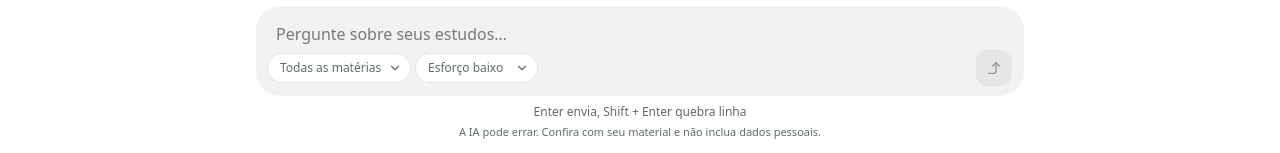
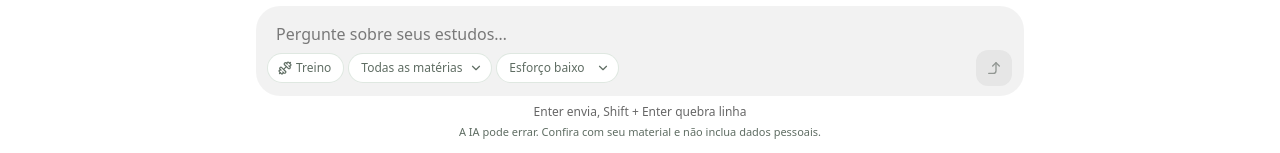
Before and after one commit to miguelvzs/assistente-estudos, a React (Vite) app: page / in a window 1280 px wide. Shown: the part 644-797 px from the top of the page. Built offline with nearby package versions, Linux system fonts and the light colour scheme.

Commit message:
feat(estudo): adiciona modo treino e agenda de avaliacoes do Moodle

```diff
--- a/api/perguntar.js
+++ b/api/perguntar.js
@@ -91,7 +91,7 @@ export default {
       const retorno = await axios.post('https://api.openai.com/v1/responses', {
         model: 'gpt-6-luna',
         // Instruções com o contexto do semestre; a matéria só vale se estiver na lista.
-        instructions: montarInstrucoes(typeof dados.materia === 'string' ? dados.materia : ''),
+        instructions: montarInstrucoes(typeof dados.materia === 'string' ? dados.materia : '', dados.modo === 'treino' ? 'treino' : ''),
         input: entrada,
         reasoning: { effort: nivel },
         max_output_tokens: esforco.tokens,
--- a/src/App.jsx
+++ b/src/App.jsx
@@ -20,6 +20,8 @@ export default function App() {
   const [materia, setMateria] = useState('');
   // Esforço de raciocínio do modelo: 'low', 'medium' ou 'high'.
   const [esforco, setEsforco] = useState('low');
+  // Modo treino: a IA propõe exercícios e corrige as respostas do aluno.
+  const [treino, setTreino] = useState(false);
 
   function mudarPergunta(evento) {
     setPergunta(evento.target.value);
@@ -40,7 +42,7 @@ export default function App() {
     setCarregando(true);
 
     // POST, Promises e response.data: Aula 09.
-    api.post('/perguntar', { pergunta: texto.trim(), historico: mensagens.slice(-6), materia, esforco })
+    api.post('/perguntar', { pergunta: texto.trim(), historico: mensagens.slice(-6), materia, esforco, modo: treino ? 'treino' : '' })
       .then((retorno) => {
         if (typeof retorno.data.resposta === 'string' && retorno.data.resposta.trim()) {
           setMensagens([...mensagens, { role: 'user', content: texto.trim() }, { role: 'assistant', content: retorno.data.resposta }]);
@@ -58,6 +60,12 @@ export default function App() {
         }
         setCarregando(false);
       });
+  }
+
+  // Plano de estudo da agenda: escolhe a matéria da avaliação e envia o pedido.
+  function pedirPlano(idMateria, texto) {
+    setMateria(idMateria);
+    enviar(texto);
   }
 
   // O evento do formulário inicia a requisição; não precisamos de useEffect.
@@ -108,6 +116,7 @@ export default function App() {
             aoEscolherSugestao={enviar}
             materia={materia}
             aoMudarMateria={setMateria}
+            aoPedirPlano={pedirPlano}
             rodape={
               <p className="mt-8 text-xs leading-5 text-muted-foreground">
                 A conversa lembra as últimas 3 trocas e é apagada ao atualizar a página.
@@ -119,7 +128,7 @@ export default function App() {
             }
           />
         </main>
-        <FormularioPergunta pergunta={pergunta} aoMudar={mudarPergunta} aoEnviar={enviarPergunta} carregando={carregando} materia={materia} aoMudarMateria={setMateria} esforco={esforco} aoMudarEsforco={setEsforco} />
+        <FormularioPergunta pergunta={pergunta} aoMudar={mudarPergunta} aoEnviar={enviarPergunta} carregando={carregando} materia={materia} aoMudarMateria={setMateria} esforco={esforco} aoMudarEsforco={setEsforco} treino={treino} aoMudarTreino={setTreino} />
       </Painel>
       <AnimatePresence>
         {guiaAberto && <GuiaApresentacao key="guia" aoFechar={() => setGuiaAberto(false)} />}
--- /dev/null
+++ b/src/components/Agenda.jsx
@@ -0,0 +1,42 @@
+import { CalendarDays } from 'lucide-react';
+import { avaliacoes, diasAte } from '../conteudo/agenda';
+import { materias } from '../conteudo/semestre';
+
+// Próximas avaliações do semestre. "Plano de estudo" envia um pedido de plano até a data.
+export default function Agenda({ aoPedirPlano }) {
+  const proximas = avaliacoes.filter((item) => diasAte(item.data) >= 0).slice(0, 4);
+  if (proximas.length === 0) return null;
+
+  return (
+    <section className="mt-7 w-full max-w-2xl text-left" aria-labelledby="titulo-agenda">
+      <h3 id="titulo-agenda" className="mb-2 flex items-center gap-1.5 text-sm font-semibold">
+        <CalendarDays className="size-4 text-if-vermelho" aria-hidden="true" />
+        Próximas avaliações
+      </h3>
+      <ul className="divide-y divide-border border-y border-border">
+        {proximas.map((item) => {
+          const materia = materias.find((m) => m.id === item.materia);
+          const dias = diasAte(item.data);
+          const [, mes, dia] = item.data.split('-');
+          const quando = dias === 0 ? 'hoje' : dias === 1 ? 'amanhã' : 'em ' + dias + ' dias';
+          const pedido = 'Monte um plano de estudo de ' + Math.max(dias, 1) + ' dia(s) para "' + item.titulo + '" (' + materia.nome + '), em ' + dia + '/' + mes + '. Divida por dia, com os temas da disciplina e um exercício por dia.';
+          return (
+            <li key={item.data + item.titulo} className="flex items-center justify-between gap-3 py-2.5">
+              <div className="min-w-0">
+                <p className="truncate text-sm font-medium">{item.titulo}</p>
+                <p className="text-xs text-muted-foreground">{dia}/{mes}, {quando}</p>
+              </div>
+              <button
+                type="button"
+                onClick={() => aoPedirPlano(item.materia, pedido)}
+                className="shrink-0 rounded-full px-3 py-1.5 text-xs font-medium text-primary ring-1 ring-border transition-colors hover:bg-secondary focus-visible:outline-2 focus-visible:outline-primary"
+              >
+                Plano de estudo
+              </button>
+            </li>
+          );
+        })}
+      </ul>
+    </section>
+  );
+}
--- a/src/components/FormularioPergunta.jsx
+++ b/src/components/FormularioPergunta.jsx
@@ -1,4 +1,4 @@
-import { ChevronDown } from 'lucide-react';
+import { ChevronDown, Dumbbell } from 'lucide-react';
 import { AIInputWithLoading } from './ui/ai-input-with-loading';
 import { materias } from '../conteudo/semestre';
 
@@ -32,9 +32,20 @@ function Chip({ id, rotulo, titulo, valor, aoMudar, desabilitado, children }) {
 // Formulário do projeto: o evento onSubmit chama enviarPergunta, no App.
 // Os chips dentro da caixa escolhem a matéria (contexto) e o esforço de raciocínio da IA.
 // A caixa de digitação é o componente AI Input With Loading (Kokonut UI), adaptado.
-export default function FormularioPergunta({ pergunta, aoMudar, aoEnviar, carregando, materia, aoMudarMateria, esforco, aoMudarEsforco }) {
+export default function FormularioPergunta({ pergunta, aoMudar, aoEnviar, carregando, materia, aoMudarMateria, esforco, aoMudarEsforco, treino, aoMudarTreino }) {
   const chips = (
     <div className="flex min-w-0 items-center gap-1.5">
+      <button
+        type="button"
+        onClick={() => aoMudarTreino(!treino)}
+        aria-pressed={treino}
+        disabled={carregando}
+        title="Modo treino: a IA propõe exercícios e corrige suas respostas"
+        className={'inline-flex shrink-0 items-center gap-1 rounded-full py-1.5 pr-3 pl-2.5 text-xs font-medium ring-1 transition-colors focus-visible:outline-2 focus-visible:outline-primary disabled:opacity-60 ' + (treino ? 'bg-primary text-white ring-primary' : 'bg-white text-muted-foreground ring-border hover:text-foreground')}
+      >
+        <Dumbbell className="size-3.5" aria-hidden="true" />
+        Treino
+      </button>
       <Chip id="materia" rotulo="Matéria" titulo="Matéria usada como contexto" valor={materia} aoMudar={aoMudarMateria} desabilitado={carregando}>
         <option value="">Todas as matérias</option>
         {materias.map((item) => (
@@ -62,7 +73,7 @@ export default function FormularioPergunta({ pergunta, aoMudar, aoEnviar, carreg
         onChange={aoMudar}
         loading={carregando}
         maxLength={2000}
-        placeholder="Pergunte sobre seus estudos…"
+        placeholder={treino ? 'Peça um exercício ou responda o atual…' : 'Pergunte sobre seus estudos…'}
         acessorio={chips}
       />
       <p className="mx-auto mt-1 max-w-3xl text-center text-[11px] leading-4 text-muted-foreground">
--- a/src/components/Resposta.jsx
+++ b/src/components/Resposta.jsx
@@ -2,6 +2,7 @@ import { AnimatePresence, motion } from 'motion/react';
 import { ChatBubble, ChatBubbleAvatar, ChatBubbleMessage } from './ui/chat-bubble';
 import MarcaIFAI, { SimboloIF } from './MarcaIF';
 import Sugestoes from './Sugestoes';
+import Agenda from './Agenda';
 
 // Animação de entrada (Motion): surge de baixo, suavemente.
 const entrada = {
@@ -19,7 +20,7 @@ function AvatarAssistente() {
   return <ChatBubbleAvatar fallback={<SimboloIF className="h-4 w-auto" />} />;
 }
 
-export default function Resposta({ mensagens, carregando, erro, pergunta, aoEscolherSugestao, materia, aoMudarMateria, rodape }) {
+export default function Resposta({ mensagens, carregando, erro, pergunta, aoEscolherSugestao, materia, aoMudarMateria, aoPedirPlano, rodape }) {
   // Enquanto espera, a pergunta enviada já aparece como balão.
   // Mesma posição (key) que ela terá na lista: assim não pisca quando a resposta chega.
   const itens = carregando ? [...mensagens, { role: 'user', content: pergunta.trim() }] : mensagens;
@@ -54,6 +55,7 @@ export default function Resposta({ mensagens, carregando, erro, pergunta, aoEsco
               Escolha uma matéria do semestre ou pergunte o que quiser. Eu explico com passos curtos e exemplos.
             </p>
             <Sugestoes aoEscolher={aoEscolherSugestao} materia={materia} aoMudarMateria={aoMudarMateria} />
+            <Agenda aoPedirPlano={aoPedirPlano} />
             {avisoErro && <div className="mt-6 w-full max-w-2xl">{avisoErro}</div>}
             {rodape}
           </motion.div>
--- /dev/null
+++ b/src/conteudo/agenda.js
@@ -0,0 +1,17 @@
+// Próximas avaliações, puxadas do calendário do Moodle IFSP Bragança em 13/11/2026.
+// EXPOEXT e ET5 vêm do Documento de Especificação de Extensão 2 (Moodle).
+export const avaliacoes = [
+  { data: '2026-11-17', materia: 'poo', titulo: 'Seminário e projeto OO com BD (AA04)' },
+  { data: '2026-11-18', materia: 'ext2', titulo: 'Mostra EXPOEXT' },
+  { data: '2026-11-24', materia: 'poo', titulo: 'Prova de POO (AA05)' },
+  { data: '2026-11-26', materia: 'ext2', titulo: 'Entrega ET5' },
+  { data: '2026-11-27', materia: 'front', titulo: 'Prova de Front End (AA05)' },
+  { data: '2026-11-29', materia: 'bd1', titulo: 'Projeto interdisciplinar de BD1' },
+  { data: '2026-12-01', materia: 'poo', titulo: 'Projeto semestral de POO' },
+];
+
+// Dias inteiros entre hoje (horário de Brasília) e a data da avaliação.
+export function diasAte(data, hoje = new Date()) {
+  const dia = new Intl.DateTimeFormat('en-CA', { timeZone: 'America/Sao_Paulo' }).format(hoje);
+  return Math.round((Date.parse(data) - Date.parse(dia)) / 86400000);
+}
--- a/src/conteudo/semestre.js
+++ b/src/conteudo/semestre.js
@@ -105,9 +105,12 @@ const base = 'Você é o IFAI, assistente de estudos de alunos do 2º semestre d
 
 // Monta as instruções da IA. O id da matéria vem do navegador, mas só é usado
 // se existir nesta lista: o cliente não consegue mandar texto próprio para as instruções.
-export function montarInstrucoes(idMateria) {
+const treino = ' MODO TREINO: você é um treinador de prova. Proponha UM exercício por vez, no estilo das avaliações da disciplina, e não dê a resposta. Quando o aluno responder, corrija passo a passo: diga o que está certo, aponte o erro, dê uma dica antes de mostrar a solução e então proponha o próximo exercício, um pouco mais difícil. Se o aluno pedir a resposta, mostre com explicação.';
+
+export function montarInstrucoes(idMateria, modo = '') {
   const materia = materias.find((item) => item.id === idMateria);
-  if (!materia) return base;
-  return base + ' Contexto: o aluno está estudando ' + materia.nome + '. Temas da disciplina: ' + materia.temas.join(', ') + '. ' +
+  const extra = modo === 'treino' ? treino : '';
+  if (!materia) return base + extra;
+  return base + extra + ' Contexto: o aluno está estudando ' + materia.nome + '. Temas da disciplina: ' + materia.temas.join(', ') + '. ' +
     materia.contexto + ' Relacione a resposta a esses temas e use as ferramentas da disciplina nos exemplos.';
 }
```
Also changed, not shown: 2 other files (tests, documents, lock files or other folders).
